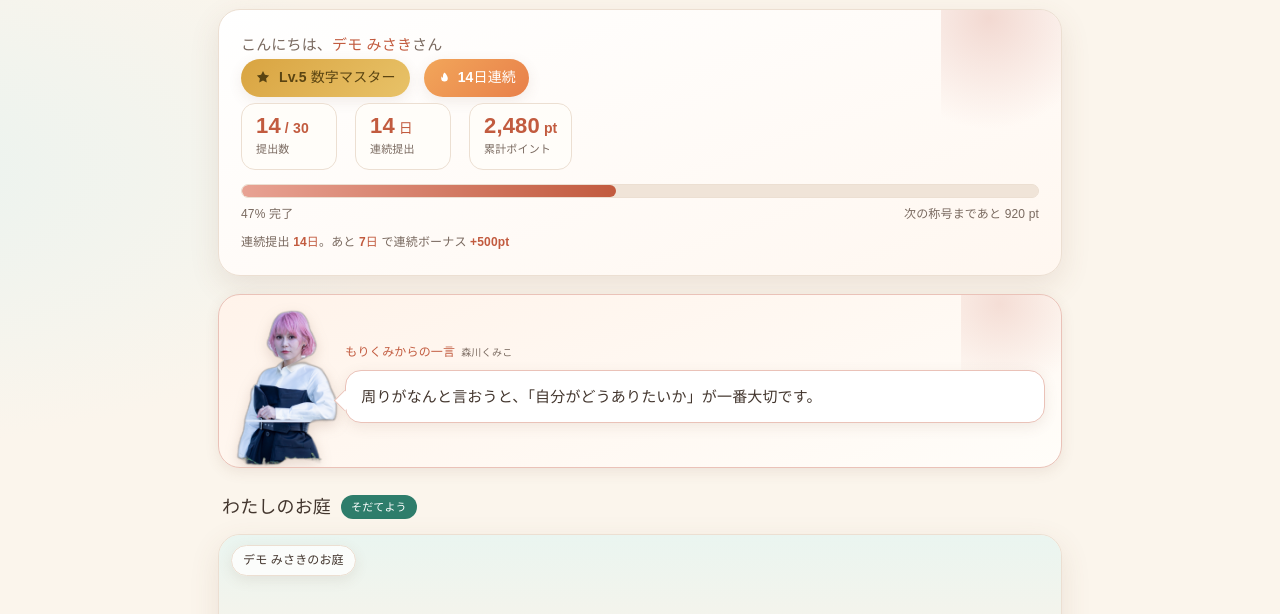
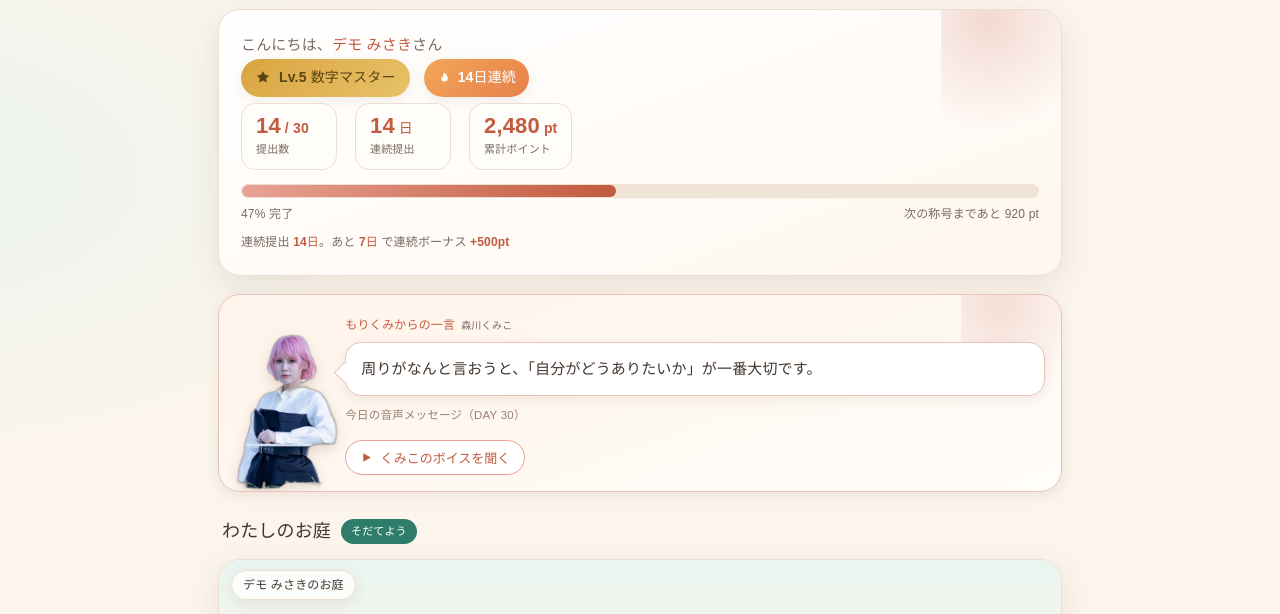
Before and after one commit to kumiko0814/reche-30days, a plain HTML site: page demo.html in a window 1280 px wide. Shown: the part 127-741 px from the top of the page. Drawn offline with Linux system fonts and the light colour scheme; a web font is replaced by a local one.

Commit message:
ホーム画面に毎朝のボイス再生を常時表示（もりくみカードに今日の音声メッセージ）＋demo再生成
Co-Authored-By: Claude Opus 4.8 <noreply@anthropic.com>

```diff
--- a/demo.html
+++ b/demo.html
@@ -376,14 +376,20 @@ function renderMorikumi(s) {
   const photo = m.photo
     ? `<img src="${m.photo}" alt="森川くみこ" onerror="this.onerror=null;this.outerHTML=monoAvatar('森',96)">`
     : monoAvatar("森", 96);
+  const vday = targetDay(s);   // 今日のミッション（毎朝のボイス）
   sec.innerHTML = `
     <div class="mk-card">
       <div class="mk-photo">${photo}</div>
       <div class="mk-right">
         <div class="mk-name">${RECHE.esc(MORIKUMI.label)}<small>${RECHE.esc(MORIKUMI.name)}</small></div>
         <div class="mk-bubble">${RECHE.esc(m.text)}</div>
+        <div class="mk-voice">
+          <div class="mk-voice-cap">今日の音声メッセージ（DAY ${vday}）</div>
+          <div id="morning-voice"></div>
+        </div>
       </div>
     </div>`;
+  mountVoice("morning-voice", vday);
 }
 
 // ---------- わたしのお庭（育成） ----------
@@ -948,7 +954,7 @@ window.openDay = function(day) {
 <script>
 function demoSeed(){
   var prog={};
-  var done=14;                        // 14日提出済み（庭・動物・バッジ・連続が賑わう状態）
+  var done=14;
   var samples={
     1:"出産前後の隙間時間で、まずは月3万円を目標にやってみます！",
     3:"繰上げ返済を早めて、その先の投資フェーズに進みたいです。月10万が目標。",
@@ -976,7 +982,6 @@ function demoReset(){
 }
 (function(){
   if(!RECHE.hasAccount()) demoSeed();
-  // デモでは「2日未提出で暗転」は無効（見せる時に真っ黒にしない）
   window.renderDim = function(){ document.body.classList.remove("dim"); };
   var ob=document.getElementById("onboarding"); if(ob) ob.style.display="none";
   var app=document.getElementById("app"); if(app) app.style.display="block";
--- a/styles.css
+++ b/styles.css
@@ -332,6 +332,10 @@ textarea.input{ min-height:96px; resize:vertical; }
 .dex:not(.on) .dex-ic{ filter:grayscale(1) opacity(.35); }
 .dex-nm{ font-size:10px; color:var(--ink-2); margin-top:4px; font-weight:700; }
 
+/* ---------- もりくみカード内の「今日の音声メッセージ」 ---------- */
+.mk-voice{ margin-top:10px; }
+.mk-voice-cap{ font-size:11.5px; color:#9b7f6f; margin-bottom:5px; letter-spacing:.02em; }
+
 /* ---------- 2日以上未提出で画面を暗く（やさしいリマインド） ---------- */
 .dim-overlay{ position:fixed; inset:0; background:rgba(16,11,8,.66); z-index:55;
   pointer-events:none; opacity:0; transition:opacity .8s ease; }
```
Also changed, not shown: index.html (+6 -0 lines).
